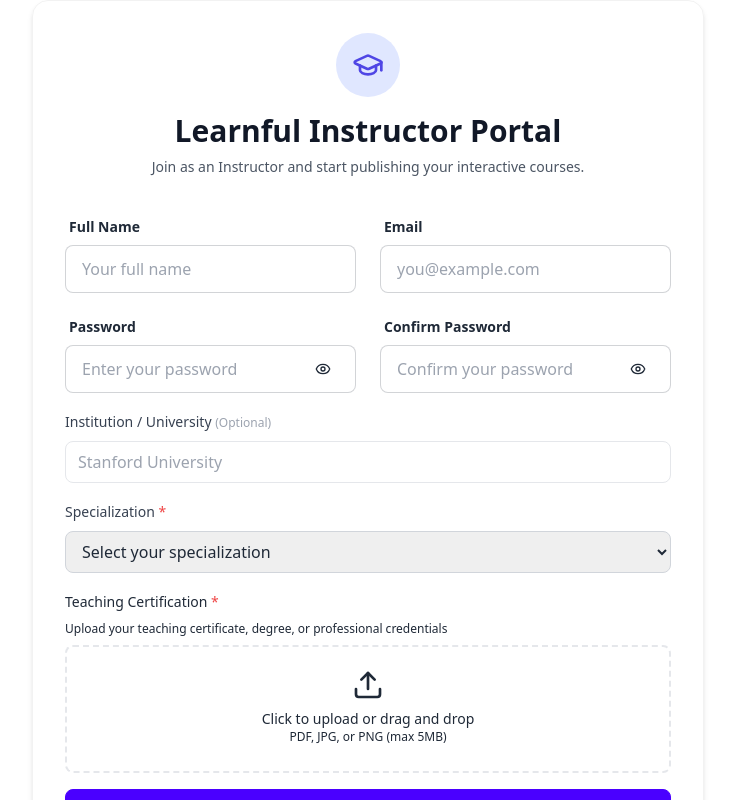
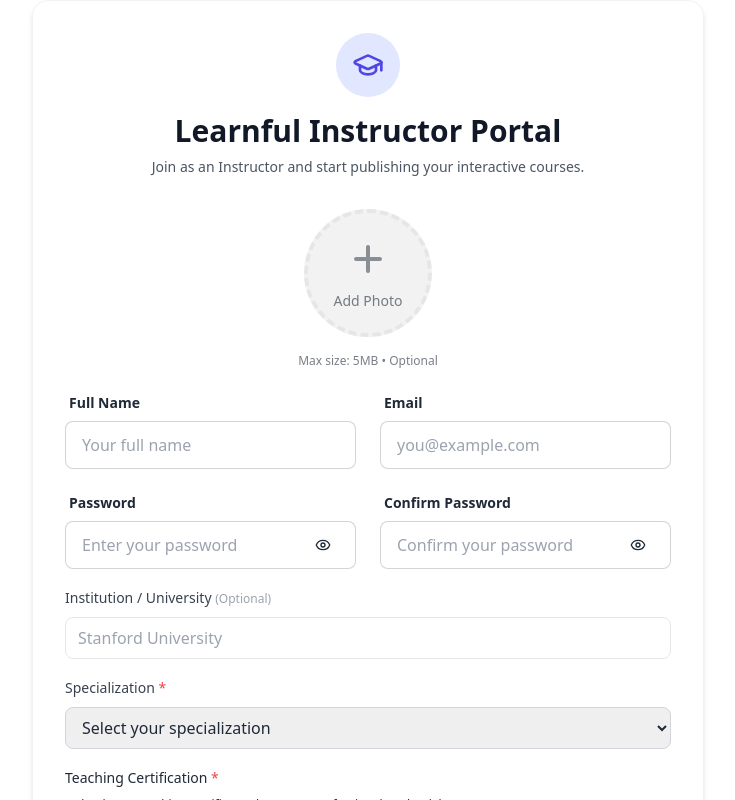
Before and after one commit to sayedpalestine7/MindQuest, a React (Vite) app in the folder frontend/: page /teacher/signup in a window 1280 px wide. Shown: the top 800 px of the page, without its empty margins (272-1007 px from the left). Built offline with nearby package versions, Linux system fonts and the light colour scheme.

Commit message:
fix view btn in ManageVerification and add apload image to teacher signup

```diff
--- a/frontend/src/components/Admin/ManageVerification.jsx
+++ b/frontend/src/components/Admin/ManageVerification.jsx
@@ -49,7 +49,9 @@
           name: "Alice Johnson",
           email: "alice.johnson@example.com",
           specialization: "Algorithms",
-          certificate: "https://i.pravatar.cc/150?img=1",
+          certificates: [
+            "https://i.pravatar.cc/150?img=1"
+          ],
           experience: "5 years of teaching experience in data structures",
         },
         {
@@ -57,7 +59,9 @@
           name: "Bob Smith",
           email: "bob.smith@example.com",
           specialization: "Software Engineering",
-          certificate: "https://i.pravatar.cc/150?img=2",
+          certificates: [
+            "https://i.pravatar.cc/150?img=2"
+          ],
           experience: "7 years of professional software development",
         },
         {
@@ -65,7 +69,9 @@
           name: "Charlie Brown",
           email: "charlie.brown@example.com",
           specialization: "Database Systems",
-          certificate: "https://i.pravatar.cc/150?img=3",
+          certificates: [
+            "https://i.pravatar.cc/150?img=3"
+          ],
           experience: "Taught SQL and NoSQL courses for 4 years",
         },
         {
@@ -73,10 +79,12 @@
           name: "Diana Prince",
           email: "diana.prince@example.com",
           specialization: "Artificial Intelligence",
-          certificate: "https://i.pravatar.cc/150?img=4",
+          certificates: [
+            "https://i.pravatar.cc/150?img=4"
+          ],
           experience: "Research assistant in AI at university level",
         },
-      ]
+      ];
 
       setTeachers(fakeTeachers)
       setFilteredTeachers(fakeTeachers)
--- a/frontend/src/components/Admin/teacher/TeacherDialog.jsx
+++ b/frontend/src/components/Admin/teacher/TeacherDialog.jsx
@@ -1,12 +1,11 @@
-// src/pages/admin/teacher-verification/TeacherDialog.jsx
-import React from "react"
 
+import { X } from "lucide-react"
 export default function TeacherDialog({ teacher, onClose, onAction }) {
   return (
     <div className="fixed inset-0 bg-black/40 flex items-center justify-center z-50">
       <div className="bg-white rounded-lg p-6 max-w-3xl w-full relative">
         <button className="absolute top-2 right-2 text-gray-500" onClick={onClose}>
-          ✕
+          <X className="hover:scale-110 hover:text-red-500 hover:bg-gray-100 rounded p-1 transition-all duration-200 cursor-pointer" />
         </button>
 
         <h2 className="text-xl font-bold mb-2">{teacher.name}</h2>
--- a/frontend/src/components/signUp/CertificationUpload.jsx
+++ b/frontend/src/components/signUp/CertificationUpload.jsx
@@ -64,7 +64,7 @@
           />
         </label>
       ) : (
-        <div className="flex items-center justify-between p-4 bg-secondary rounded-lg">
+        <div className="flex items-center justify-between p-4 bg-green-200 rounded-lg">
           <div className="flex items-center gap-3">
             <FileText className="w-8 h-8 text-primary" />
             <div>
--- a/frontend/src/pages/TeacherSignUp.jsx
+++ b/frontend/src/pages/TeacherSignUp.jsx
@@ -11,6 +11,7 @@
 import SpecializationSelect from "../components/signUp/SpecializationSelect.jsx"
 import AuthLink from '../components/login/AuthLink.jsx'
 import CertificationUpload from "../components/signUp/CertificationUpload"
+import { ProfileImageUpload } from '../components/signUp/ProfileImageUpload'
 
 
 function TeacherSignUp() {
@@ -25,6 +26,7 @@
     const [isLoading, setIsLoading] = useState(false);
     const [certificationFile, setCertificationFile] = useState(null);
     const [uploadingCert, setUploadingCert] = useState(false);
+    const [profileImage, setProfileImage] = useState(null);
 
     const specializations = [
         "Software Engineering",
@@ -88,6 +90,39 @@
         setFile(null);
         toast("File removed");
     }
+
+    // Profile image handlers
+    const handleImageChange = (event) => {
+        const file = event.target.files[0];
+        if (!file) return;
+
+        // Check file size (5MB max)
+        if (file.size > 5 * 1024 * 1024) {
+            toast.error("File size must be less than 5MB");
+            return;
+        }
+
+        // Check file type
+        if (!file.type.startsWith('image/')) {
+            toast.error("Please upload an image file");
+            return;
+        }
+
+        const reader = new FileReader();
+        reader.onload = (e) => {
+            setProfileImage({
+                file: file,
+                preview: e.target.result
+            });
+            toast.success("Profile image added!");
+        };
+        reader.readAsDataURL(file);
+    }
+
+    const removeImage = () => {
+        setProfileImage(null);
+        toast("Profile image removed");
+    }
     return (
         <div className="flex items-center justify-center min-h-screen ">
             <div className="card card-bordered max-w-2xl w-full shadow-md ">
@@ -110,6 +145,14 @@
                         </div>
 
                         <form onSubmit={handleSubmit} className="space-y-4">
+                            {/* Profile Image Upload */}
+                            <ProfileImageUpload
+                                imagePreview={profileImage?.preview}
+                                handleImageChange={handleImageChange}
+                                removeImage={removeImage}
+                                isLoading={isLoading}
+                            />
+
                             {/* Name + Email */}
                             <div className='flex flex-col md:flex-row justify-center gap-6'>
                                 <NameInput
```
